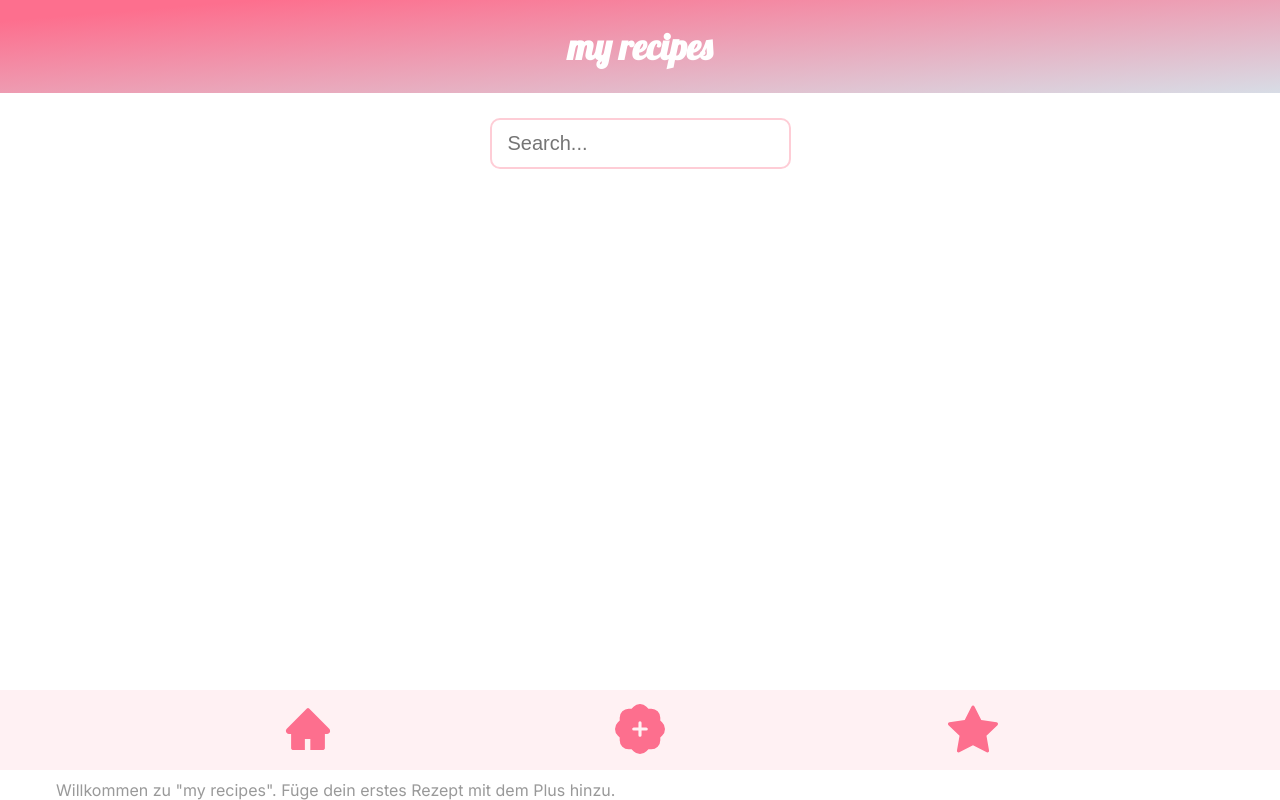
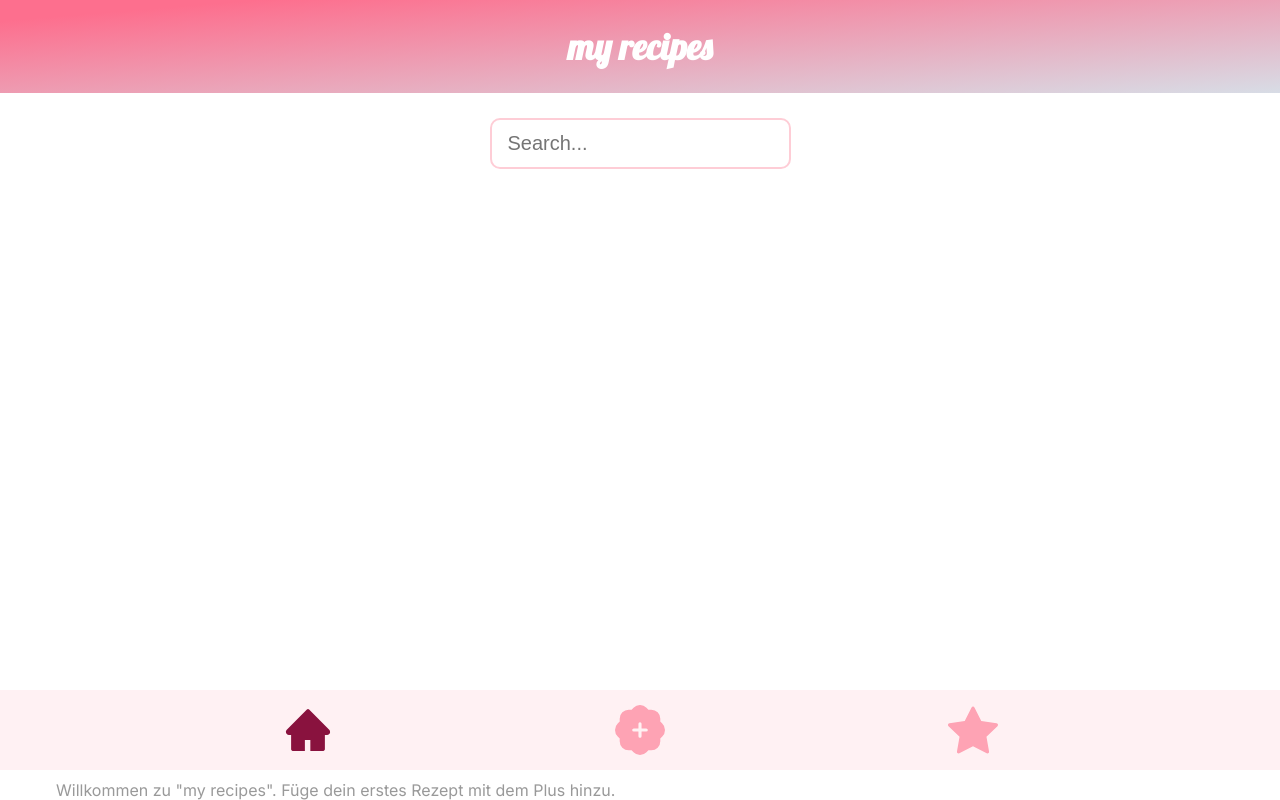
Before and after one commit to Luxa23/capstone-project, a Next.js app: page / in a window 1280 px wide. Built offline with nearby package versions, Linux system fonts and the light colour scheme.

Commit message:
Added some logic to teh navigatioN

```diff
--- a/components/Navigation.js
+++ b/components/Navigation.js
@@ -1,29 +1,39 @@
-import { StyledNavigation } from './StyledComponents';
+import { StyledA, StyledNavigation } from './StyledComponents';
+import { useRouter } from 'next/router';
 
 import Link from 'next/link';
 import HomeIcon from '../public/homeicon.svg';
 import StarIcon from '../public/starIcon.svg';
 import PlusIcon from '../public/plusicon.svg';
 
-export default function Navigation() {
+export default function Navigation(isActive) {
+  const router = useRouter();
   return (
     <>
       <StyledNavigation>
-        <button>
         <Link passHref href="/">
+          <StyledA className="link--active" isActive={router.pathname === '/'}>
             <HomeIcon width="50px" height="50px" />
+          </StyledA>
         </Link>
-        </button>
-        <button>
+
         <Link passHref href="/new-recipe">
+          <StyledA
+            className="link--active"
+            isActive={router.pathname === '/new-recipe'}
+          >
             <PlusIcon width="50px" height="50px" />
+          </StyledA>
         </Link>
-        </button>
-        <button>
+
         <Link passHref href="/favorite-recipes">
+          <StyledA
+            className="link--active"
+            isActive={router.pathname === '/favorite-recipes'}
+          >
             <StarIcon width="50px" height="50px" />
+          </StyledA>
         </Link>
-        </button>
       </StyledNavigation>
     </>
   );
--- a/components/StyledComponents/StyledA.js
+++ b/components/StyledComponents/StyledA.js
@@ -7,5 +7,18 @@ const StyledA = styled.a`
   font-family: var(--font-family);
   color: #666666;
   display: flex;
+
+  &.link--active {
+    color: #fea3b4;
+    background-color: transparent;
+    border: none;
+    ${({ isActive }) =>
+      isActive &&
+      `
+        color: #89123E;
+        background-color: transparent;
+    border: none;
+    `};
+  }
 `;
 export default StyledA;
--- a/components/StyledComponents/StyledNavigation.js
+++ b/components/StyledComponents/StyledNavigation.js
@@ -10,11 +10,5 @@ const StyledNavigation = styled.nav`
   display: flex;
   align-items: center;
   justify-content: space-evenly;
-
-  button {
-    color: var(--primary-color);
-    background-color: transparent;
-    border: none;
-  }
 `;
 export default StyledNavigation;
```
Lines whose indentation alone changed are shown as unchanged.
